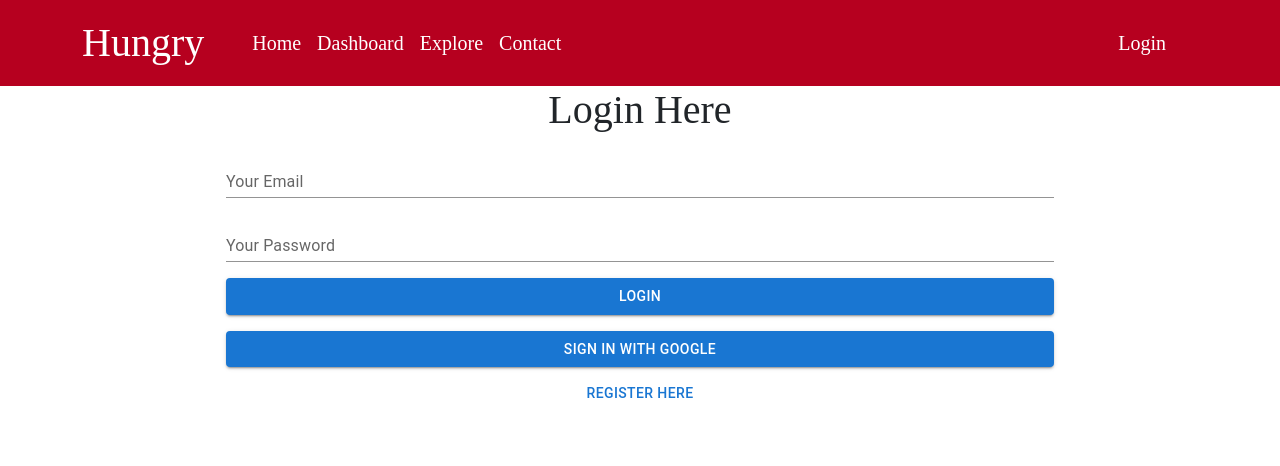
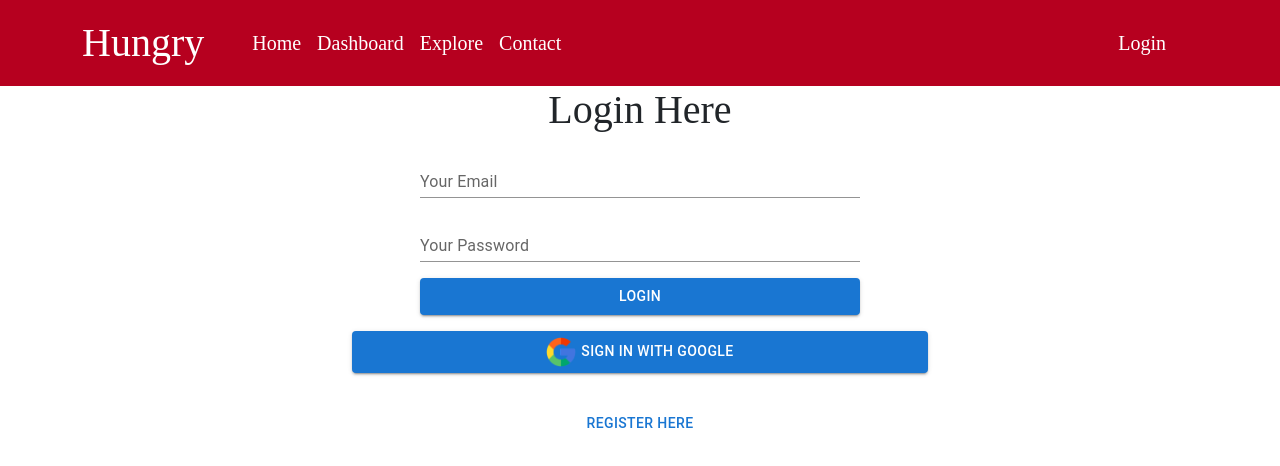
Before and after one commit to rokibulslam/online-food-delivery-frontend, a React (Create React App) app: page /login in a window 1280 px wide. Shown: the top 466 px of the page. Built offline with nearby package versions, Linux system fonts and the light colour scheme; no server answers; the HTML template or start-up script is replaced by a standard one.

Commit message:
login page build

```diff
--- a/src/Pages/Dasboard/Dashboard/Dashboard.js
+++ b/src/Pages/Dasboard/Dashboard/Dashboard.js
@@ -57,7 +57,7 @@ function Dashboard(props) {
       }}
     >
       <Typography
-        variant="h3"
+        variant="h4"
         sx={{
           mt: 2,
           mb: 0,
--- a/src/Pages/LoginRegister/Login/Login.js
+++ b/src/Pages/LoginRegister/Login/Login.js
@@ -1,11 +1,12 @@
 
-import { Alert, Button, CircularProgress, Container, TextField } from '@mui/material';
+import { Alert, Button, CircularProgress, Container, TextField, Typography } from '@mui/material';
 import React, { useState } from 'react';
 
 import { NavLink, useLocation, useNavigate } from 'react-router-dom';
 import useAuth from '../../../Hooks/useAuth';
 import Navigation from '../../Home/Navigation/Navigation';
-
+import google from '../../../Images/google.png'
+import { Box } from '@mui/system';
 
 const Login = () => {
   const [loginData, setLoginData] = useState({});
@@ -33,15 +34,20 @@ const Login = () => {
   return (
     <div>
       <Navigation></Navigation>
-      <Container sx={{ display: "flex" }}>
-        <Container>
+
+        <Container
+          sx={{
+            display: "flex",
+            alignItems: "center",
+            justifyContent: "center",
+            flexDirection: 'column'
+          }}
+        >
           <h1 className="register-header-text">Login Here</h1>
-
-          {/* <Grid item sx={{ mt: 8 }} xs={12} md={6}> */}
           {!isLoading && (
             <form onSubmit={handleLoginSubmit}>
               <TextField
-                sx={{ width: "75%", m: 1 }}
+                sx={{ width: "100%", my: 1 }}
                 id="standard-basic"
                 label="Your Email"
                 name="email"
@@ -50,7 +56,7 @@ const Login = () => {
                 variant="standard"
               />
               <TextField
-                sx={{ width: "75%", m: 1 }}
+                sx={{ width: "100%", my: 1 }}
                 id="standard-basic"
                 label="Your Password"
                 type="password"
@@ -58,48 +64,48 @@ const Login = () => {
                 onBlur={handleOnBlur}
                 variant="standard"
               />
-
+              <Box>
+                {isLoading && <CircularProgress />}
+                {user?.email && (
+                  <Alert sx={{ width: "100%", my: 1 }} severity="success">
+                    Logged In successfully!
+                  </Alert>
+                )}
+                {authError && (
+                  <Alert sx={{ width: "100%", my: 1 }} severity="error">
+                    {authError}
+                  </Alert>
+                )}
+              </Box>
               <Button
-                sx={{ width: "75%", m: 1 }}
+                sx={{ width: "100%", my: 1 }}
                 type="submit"
                 variant="contained"
               >
                 Login
               </Button>
-
-              <div>
-                {isLoading && <CircularProgress />}
-                {user?.email && (
-                  <Alert sx={{ width: "75%", m: 1 }} severity="success">
-                    Logged In successfully!
-                  </Alert>
-                )}
-                {authError && (
-                  <Alert sx={{ width: "75%", m: 1 }} severity="error">
-                    {authError}
-                  </Alert>
-                )}
-              </div>
             </form>
           )}
-
-          {/* </Grid> */}
-          {/* <Grid item xs={12} md={6}>
-
-          </Grid> */}
           <Button
-            sx={{ width: "75%", m: 1 }}
+            sx={{ width: "50%", my: 1 }}
             onClick={handleGoogleSign}
-
             variant="contained"
           >
+            <img
+              style={{ marginRight: "5px" }}
+              height="30px"
+              width="30px"
+              src={google}
+              alt=""
+            />
             Sign In With Google
           </Button>
-          <NavLink style={{ textDecoration: "none" }} to="/register"> <br/>
+          <NavLink style={{ textDecoration: "none" }} to="/register">
+            <br />
             <Button variant="text">Register Here</Button>
           </NavLink>
         </Container>
-      </Container>
+
     </div>
   );
 };
--- a/src/Pages/LoginRegister/Register/Register.js
+++ b/src/Pages/LoginRegister/Register/Register.js
@@ -31,8 +31,7 @@ const Register = () => {
       e.preventDefault();
     };
     return (
-      <Container sx={{ display: "flex" }}>
-        <Container>
+      <Container sx={{ display: "flex", flexDirection: "column", mt: 5 , justifyContent: 'center', alignItems: 'center'}}>
         <h1 className="register-header-text">Register Here</h1>
 
         {/* <Grid item sx={{ mt: 8 }} xs={12} md={6}> */}
@@ -73,7 +72,7 @@ const Register = () => {
               onBlur={handleOnBlur}
               variant="standard"
             />
-
+            {isLoading && <CircularProgress />}
             <Button
               sx={{ width: "75%", m: 1 }}
               type="submit"
@@ -86,16 +85,17 @@ const Register = () => {
             </NavLink>
           </form>
         )}
-          {isLoading && <CircularProgress />}
+
         {user?.email && (
-            <Alert severity="success">User Created successfully!</Alert>
+          <Alert sx={{ width: "75%", m: 1 }} severity="success">
+            User Created successfully!
+          </Alert>
         )}
-          {authError && <Alert severity="error">{authError}</Alert>}
-          {/* </Grid> */}
-          {/* <Grid item xs={12} md={6}>
-
-          </Grid> */}
-        </Container>
+        {authError && (
+          <Alert sx={{ width: "75%", m: 1 }} severity="error">
+            {authError}
+          </Alert>
+        )}
       </Container>
     );
 };
```
Also changed, not shown: src/Images/google.png (added). Lines whose indentation alone changed are shown as unchanged.
